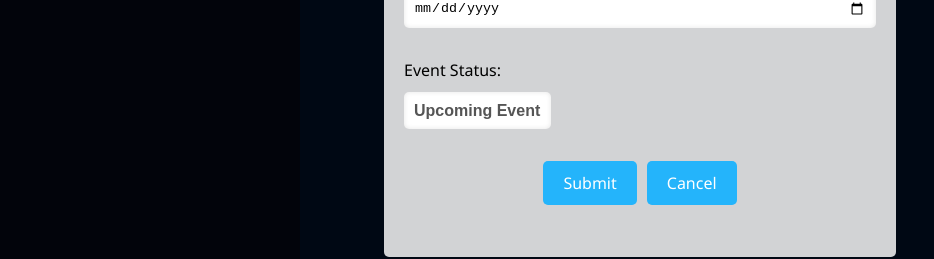
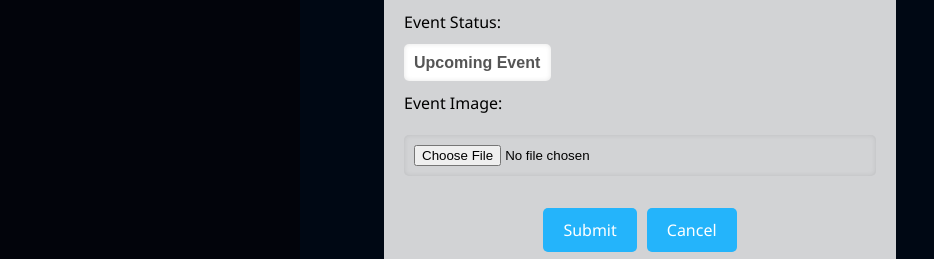
Before and after one commit to stolenfallen1/event_system, a React (Create React App) app: page /Admin in a window 1280 px wide. Both pictures are taken after typing "Sample" into the empty fields and a click on the button "Add new event". Shown: the part 516-775 px from the top of the page, without its empty margins (0-934 px from the left). Built offline with nearby package versions, Linux system fonts and the light colour scheme; no server answers.

Commit message:
Update EventFormModal.jsx

```diff
--- a/src/Components/Admin/EventFormModal.jsx
+++ b/src/Components/Admin/EventFormModal.jsx
@@ -18,6 +18,7 @@ const EventFormModal = () => {
     const startDate = event.target.elements.startDate.value;
     const endDate = event.target.elements.endDate.value;
     const status = event.target.elements.status.value;
+    const file = event.target.elements.file.value;
 
     if (window.confirm("Are you sure all details are already correct?")) {
       const response = await fetch('http://localhost:4000/createEvents', {
@@ -25,7 +26,7 @@ const EventFormModal = () => {
         headers: {
           'Content-Type': 'application/json'
         },
-        body: JSON.stringify({ title, content, location, startDate, endDate, status })
+        body: JSON.stringify({ title, content, location, startDate, endDate, status, file })
       });
 
       if (response.status === 200) {
@@ -73,9 +74,12 @@ const EventFormModal = () => {
               <option value='Finished Event'>Finished Event</option>
             </select>
 
+            <label htmlFor='file'>Event Image:</label>
+            <input type='file' id='file' name='file' />
+
             <div className='btn-wrap'>
               <button type='submit'>Submit</button>
-              <button type='button' onClick={toggleModal}>Cancel</button>
+              <button className='cancel-btn' type='button' onClick={toggleModal}>Cancel</button>
             </div>
           </form>
         </div>
```
